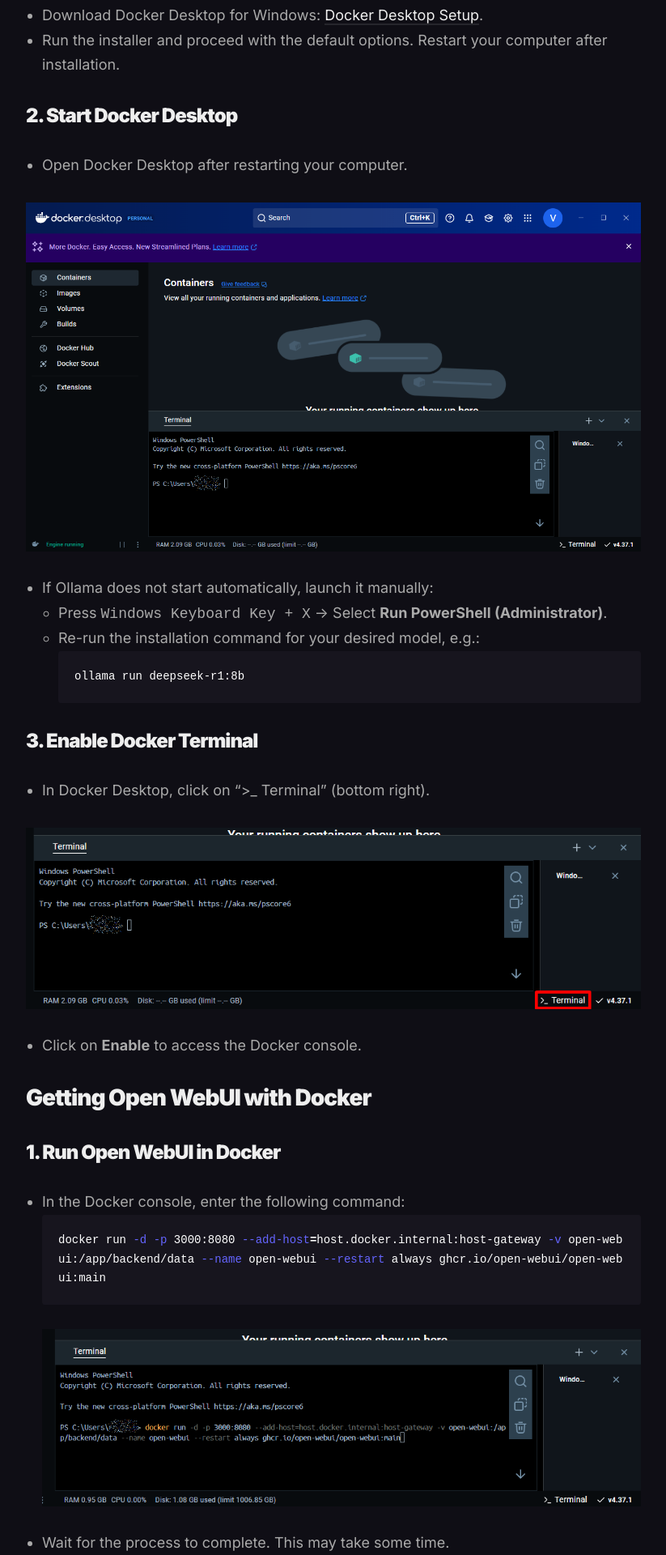
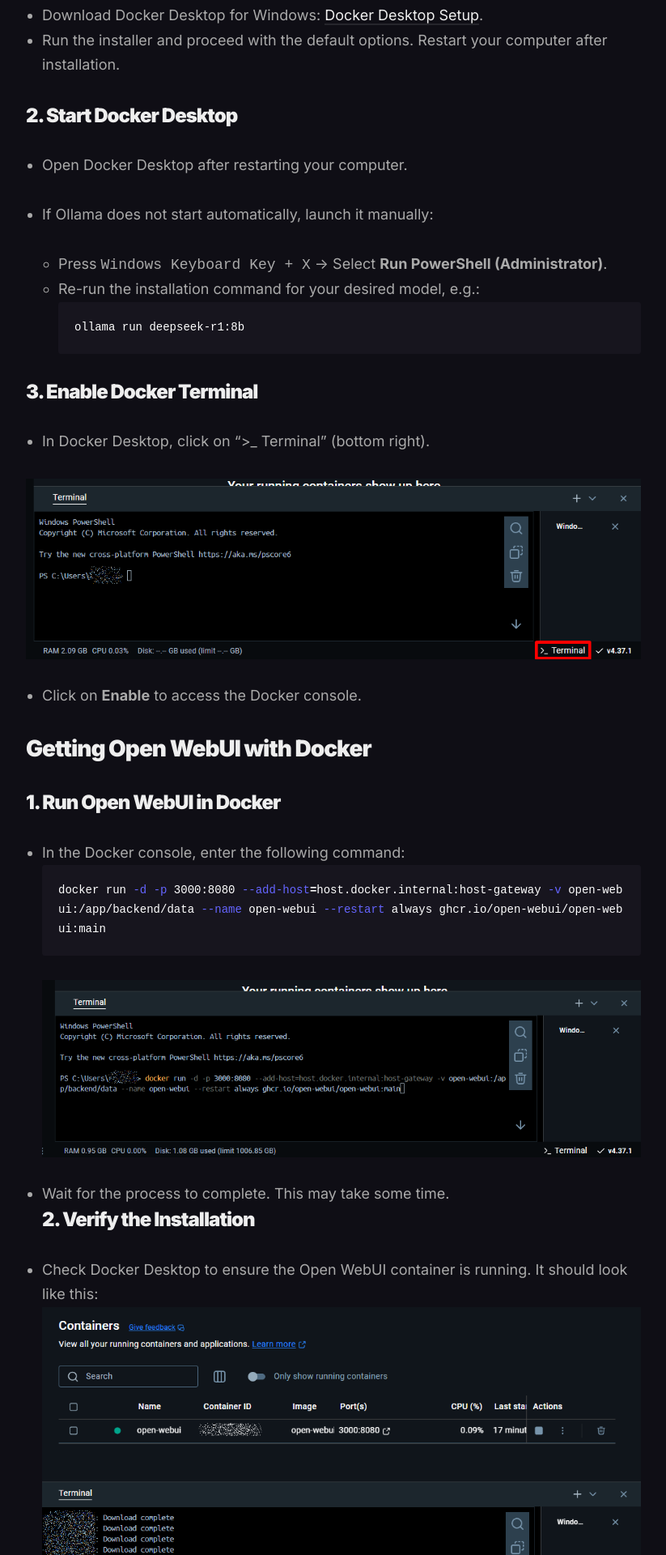
Before and after one commit to Vorkharium/vorkharium.github.io, a Jekyll site: the page built from _posts/2025-28-01-DeepSeek-R1-Docker-Open-WebUI.md, in a window 1280 px wide. Shown: the part 2984-4904 px from the top of the page at 81% size, without its empty margins (228-1051 px from the left). Built offline with Jekyll 4.4.1, drawn with Linux system fonts in a browser that asks for light colours.

Commit message:
Update 2025-28-01-DeepSeek-R1-Docker-Open-WebUI.md

```diff
--- a/_posts/2025-28-01-DeepSeek-R1-Docker-Open-WebUI.md
+++ b/_posts/2025-28-01-DeepSeek-R1-Docker-Open-WebUI.md
@@ -56,8 +56,6 @@
 ### 2. Start Docker Desktop
 - Open Docker Desktop after restarting your computer.
 
-![](/images/docker1.png)
-
 - If Ollama does not start automatically, launch it manually:
     - Press `Windows Keyboard Key + X` → Select **Run PowerShell (Administrator)**.
     - Re-run the installation command for your desired model, e.g.:
```
